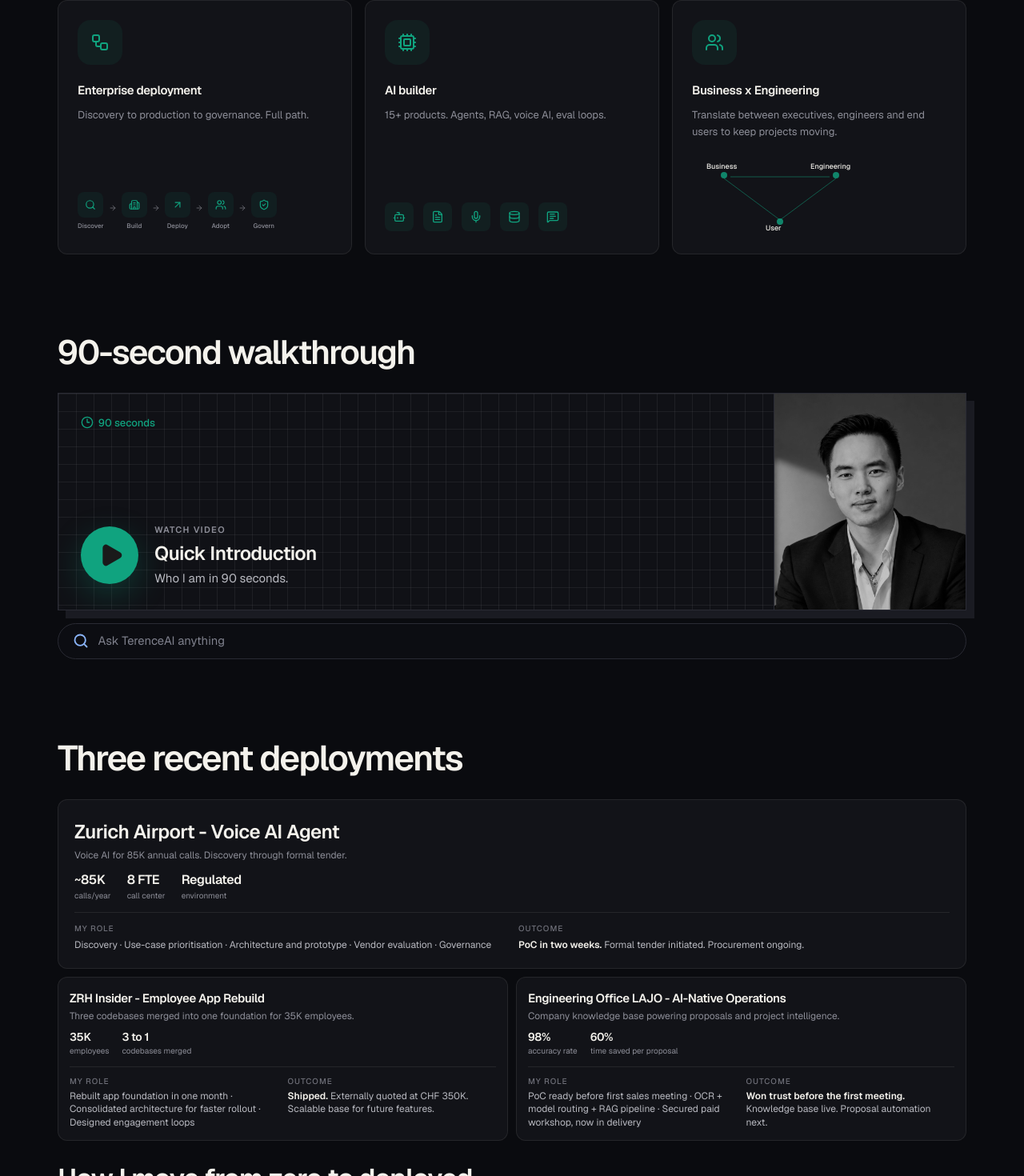
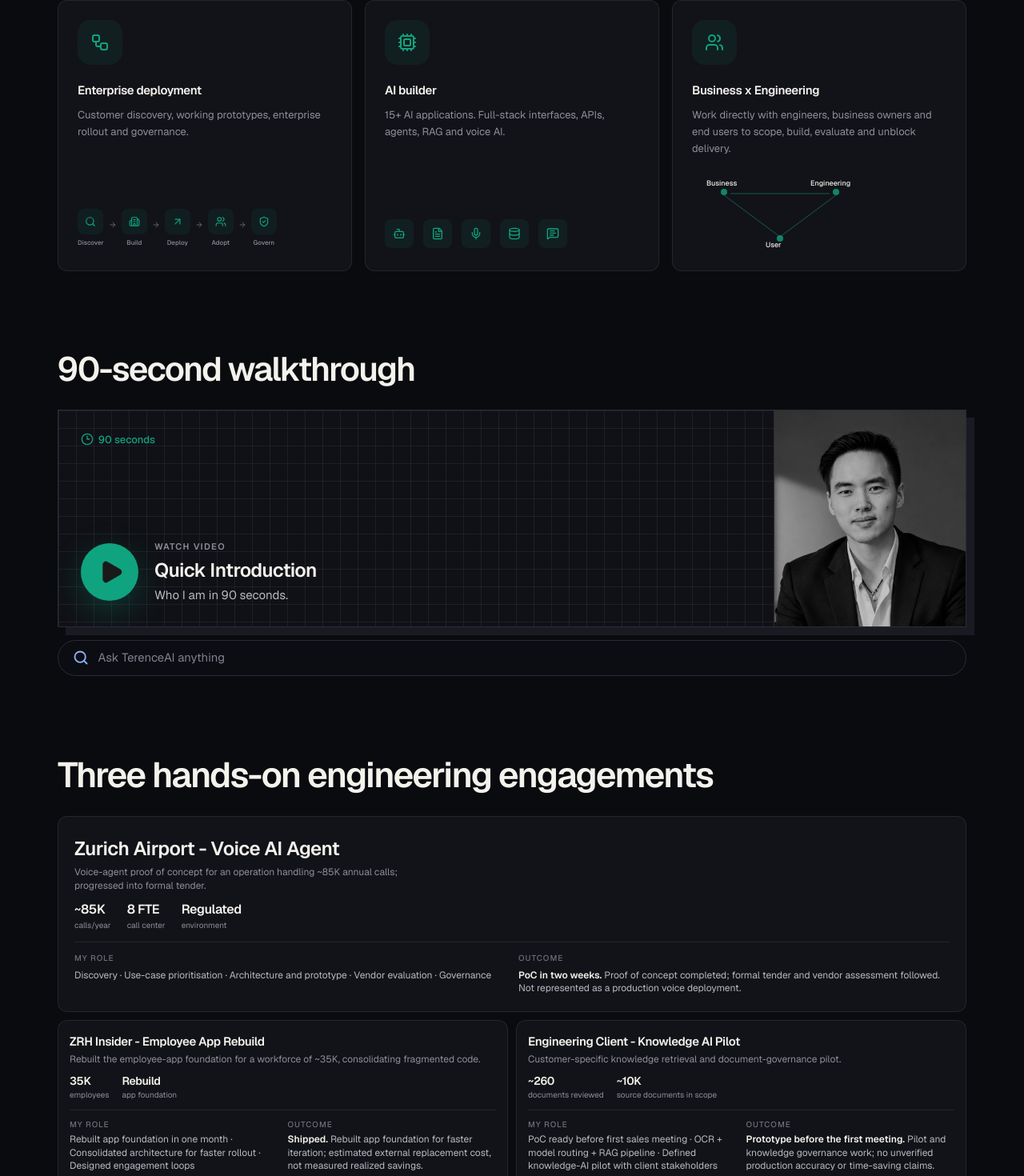
Before and after one commit to terencela/applications, a Next.js app: page /openai in a window 1280 px wide. Shown: the part 974-2444 px from the top of the page at 80% size. Built offline with nearby package versions, Linux system fonts and the light colour scheme.

Commit message:
Tailor OpenAI FDE dossier copy to hands-on delivery and remove unsupported outcome claims

```diff
--- a/app/components/openai/OpenAIApplicationPage.tsx
+++ b/app/components/openai/OpenAIApplicationPage.tsx
@@ -97,7 +97,7 @@
 const deployments: DeploymentExample[] = [
   {
     title: "Zurich Airport - Voice AI Agent",
-    subtitle: "Voice AI for 85K annual calls. Discovery through formal tender.",
+    subtitle: "Voice-agent proof of concept for an operation handling ~85K annual calls; progressed into formal tender.",
     challenge:
       "Regulated environment, multi-stakeholder, trust constraints.",
     stats: [
@@ -113,15 +113,15 @@
       "Governance",
     ],
     outcomeHighlight: "PoC in two weeks.",
-    outcome: "Formal tender initiated. Procurement ongoing.",
+    outcome: "Proof of concept completed; formal tender and vendor assessment followed. Not represented as a production voice deployment.",
   },
   {
     title: "ZRH Insider - Employee App Rebuild",
-    subtitle: "Three codebases merged into one foundation for 35K employees.",
+    subtitle: "Rebuilt the employee-app foundation for a workforce of ~35K, consolidating fragmented code.",
     challenge: "Fragmented Android/iOS slowed delivery.",
     stats: [
       { value: "35K", label: "employees" },
-      { value: "3 to 1", label: "codebases merged" },
+      { value: "Rebuild", label: "app foundation" },
     ],
     role: [
       "Rebuilt app foundation in one month",
@@ -129,23 +129,23 @@
       "Designed engagement loops",
     ],
     outcomeHighlight: "Shipped.",
-    outcome: "Externally quoted at CHF 350K. Scalable base for future features.",
+    outcome: "Rebuilt app foundation for faster iteration; estimated external replacement cost, not measured realized savings.",
   },
   {
-    title: "Engineering Office LAJO - AI-Native Operations",
-    subtitle: "Company knowledge base powering proposals and project intelligence.",
+    title: "Engineering Client - Knowledge AI Pilot",
+    subtitle: "Customer-specific knowledge retrieval and document-governance pilot.",
     challenge: "Scattered data, manual proposal work, zero prep time.",
     stats: [
-      { value: "98%", label: "accuracy rate" },
-      { value: "60%", label: "time saved per proposal" },
+      { value: "~260", label: "documents reviewed" },
+      { value: "~10K", label: "source documents in scope" },
     ],
     role: [
       "PoC ready before first sales meeting",
       "OCR + model routing + RAG pipeline",
-      "Secured paid workshop, now in delivery",
+      "Defined knowledge-AI pilot with client stakeholders",
     ],
-    outcomeHighlight: "Won trust before the first meeting.",
-    outcome: "Knowledge base live. Proposal automation next.",
+    outcomeHighlight: "Prototype before the first meeting.",
+    outcome: "Pilot and knowledge governance work; no unverified production accuracy or time-saving claims.",
   },
 ];
 
@@ -463,10 +463,10 @@
 
               <div className="max-w-[760px] md:col-start-1 md:row-start-1">
                 <h1 className="dossier-hero-title max-w-[18ch]" style={{ fontSize: "clamp(30px, 8.2vw, 64px)" }}>
-                  Enterprise AI leader, builder and founder.
+                  I build AI systems with customers and get them working.
                 </h1>
                 <p className="mt-5 max-w-[56ch] text-[15px] leading-relaxed text-[var(--dossier-body)] md:mt-10 md:text-[17px] md:leading-[1.65]">
-                  Turning frontier AI into production across startups and large organisations. AI Lead at Zurich Airport, founder of KI-Unlocked, helping 10+ companies become AI-native. GPT-3 since 2020, with 15+ AI applications built.
+                  From customer discovery to working code, evaluations and adoption. AI Lead at Zurich Airport; founder and hands-on builder of 15+ AI applications spanning agents, enterprise knowledge and voice AI. Building with GPT models since 2020.
                 </p>
                 <div className="mt-6 flex flex-col items-start gap-3 sm:flex-row sm:flex-wrap sm:items-center sm:gap-4 md:mt-10">
                   <a
@@ -525,7 +525,7 @@
                   Enterprise deployment
                 </h3>
                 <p className="mt-2 text-[13px] leading-relaxed text-[var(--dossier-muted)]">
-                  Discovery to production to governance. Full path.
+                  Customer discovery, working prototypes, enterprise rollout and governance.
                 </p>
                 <div className="mt-auto flex flex-wrap items-center gap-x-1.5 gap-y-2 pt-6">
                   {[
@@ -556,7 +556,7 @@
                   AI builder
                 </h3>
                 <p className="mt-2 text-[13px] leading-relaxed text-[var(--dossier-muted)]">
-                  15+ products. Agents, RAG, voice AI, eval loops.
+                  15+ AI applications. Full-stack interfaces, APIs, agents, RAG and voice AI.
                 </p>
                 <div className="mt-auto flex items-center gap-3 pt-6">
                   {[Bot, FileText, Mic, Database, MessageSquareText].map((Icon, i) => (
@@ -578,7 +578,7 @@
                   Business x Engineering
                 </h3>
                 <p className="mt-2 text-[13px] leading-relaxed text-[var(--dossier-muted)]">
-                  Translate between executives, engineers and end users to keep projects moving.
+                  Work directly with engineers, business owners and end users to scope, build, evaluate and unblock delivery.
                 </p>
                 <div className="mt-auto pt-6">
                   <svg viewBox="0 0 220 90" className="w-full max-w-[220px]" fill="none" xmlns="http://www.w3.org/2000/svg">
@@ -628,7 +628,7 @@
               viewport={{ once: true }}
               transition={{ duration: 0.6, ease: EASE_OUT_STRONG }}
             >
-              Three recent deployments
+              Three hands-on engineering engagements
             </motion.h2>
 
             <motion.article
@@ -755,7 +755,7 @@
         <section className="dossier-section-tight relative z-[2] !pt-0">
           <div className="mx-auto max-w-[1200px] px-4 md:px-8">
             <h2 className="text-[clamp(28px,3.5vw,42px)] font-semibold tracking-[-0.04em] text-[var(--dossier-ink)]">
-              Selected projects I created from scratch this year
+              Selected AI applications and working prototypes
             </h2>
             <p className="mt-2 text-sm text-[var(--dossier-muted)]">
               Personal products. AI infrastructure, voice, human intelligence.
@@ -805,7 +805,7 @@
                 I&apos;d rather show you than tell you.
               </h2>
               <p className="mt-3 max-w-[52ch] text-sm leading-relaxed text-[var(--dossier-muted)] md:text-[15px]">
-                30 minutes. I&apos;ll walk you through a live deployment, the decisions behind it, and where I think OpenAI&apos;s enterprise play should go next.
+                30 minutes. I&apos;ll show you the code, the prototypes, delivery decisions and failure modes—and discuss how field feedback can improve OpenAI products.
               </p>
               <div className="mt-6 flex flex-wrap items-center gap-4">
                 <a
```
